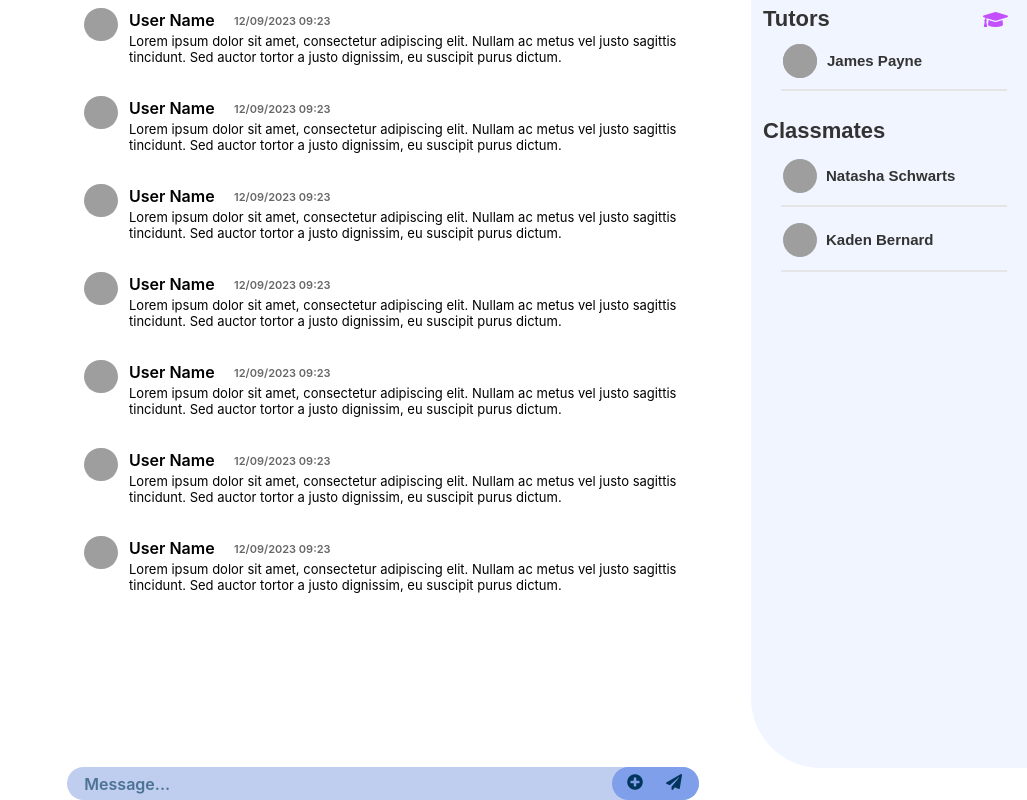
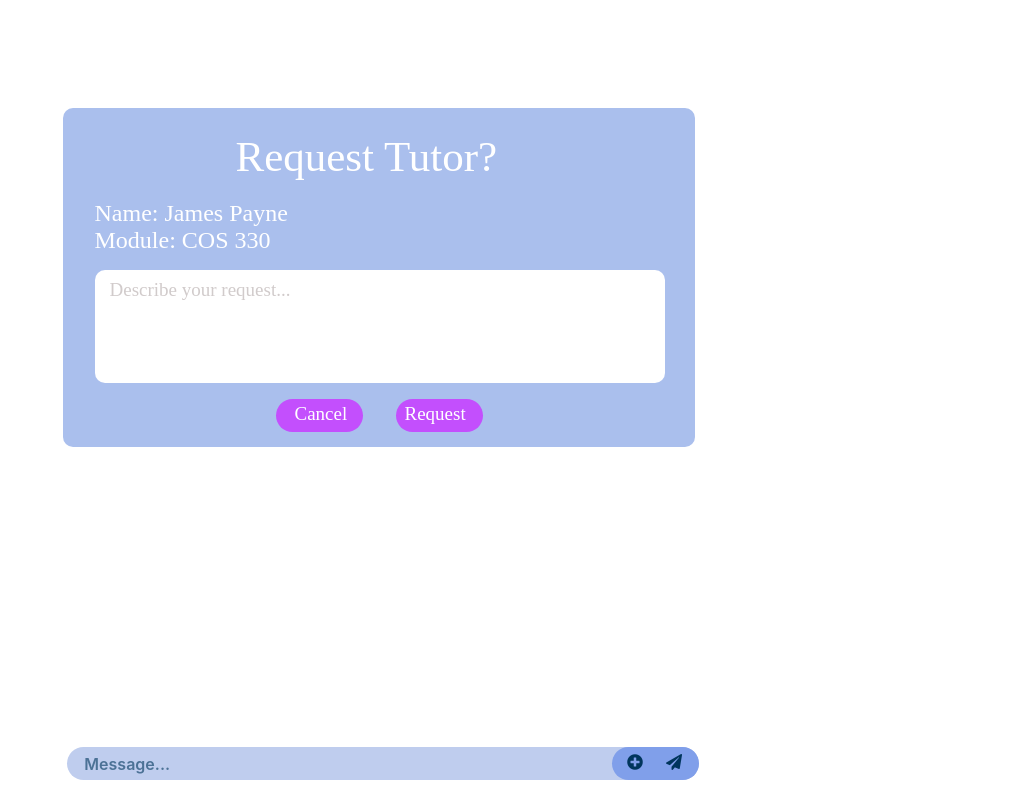
Before and after one commit to SameetKeshav/IMY320_Error-505, an Angular app: page / in a window 1280 px wide. Shown: the whole page, without its empty margins (253-1280 px from the left). Built offline with nearby package versions, Linux system fonts and the light colour scheme; grey boxes are pictures that could not be loaded.

Commit message:
Update app.component.html

```diff
--- a/src/app/app.component.html
+++ b/src/app/app.component.html
@@ -10,8 +10,146 @@
     />
   </head>
   <body>
-    <div class="modulePage" style="display: flex">
+    <div class="tutorPage" style="display: flex">
       <div
+        class="requestContainer"
+        style="width: 70%; position: relative; left: 24%"
+      >
+        <div
+          class="requestBack"
+          style="
+            width: 632px;
+            height: 339px;
+            left: 632px;
+            top: 439px;
+            position: absolute;
+            transform: rotate(-180deg);
+            transform-origin: 0 0;
+            background: #aabfed;
+            border-radius: 10px;
+          "
+        ></div>
+        <div
+          class="requestInput"
+          style="
+            width: 570px;
+            height: 113px;
+            left: 602px;
+            top: 375px;
+            position: absolute;
+            transform: rotate(-180deg);
+            transform-origin: 0 0;
+            background: white;
+            border-radius: 10px;
+          "
+        ></div>
+        <div
+          class="requestTitle"
+          style="
+            left: 173px;
+            top: 124px;
+            position: absolute;
+            color: white;
+            font-size: 43px;
+            font-family: Outfit;
+            font-weight: 500;
+            word-wrap: break-word;
+          "
+        >
+          Request Tutor?
+        </div>
+        <div
+          class="requestText"
+          style="
+            left: 32px;
+            top: 192px;
+            position: absolute;
+            color: white;
+            font-size: 24px;
+            font-family: Outfit;
+            font-weight: 500;
+            word-wrap: break-word;
+          "
+        >
+          Name: James Payne<br />Module: COS 330
+        </div>
+        <div
+          class="requestTextInput"
+          style="
+            left: 47px;
+            top: 271px;
+            position: absolute;
+            color: #d1cbcb;
+            font-size: 19px;
+            font-family: Outfit;
+            font-weight: 500;
+            word-wrap: break-word;
+          "
+        >
+          Describe your request...
+        </div>
+
+        <div
+          class="requestCancelBtn"
+          style="
+            width: 87px;
+            height: 33px;
+            left: 213px;
+            top: 391px;
+            position: absolute;
+            background: #c34ffd;
+            border-radius: 50px;
+          "
+        ></div>
+
+        <div
+          class="requestCancelText"
+          style="
+            left: 232px;
+            top: 395px;
+            position: absolute;
+            color: white;
+            font-size: 19px;
+            font-family: Outfit;
+            font-weight: 500;
+            word-wrap: break-word;
+          "
+        >
+          Cancel
+        </div>
+
+        <div
+          class="requestAcceptBtn"
+          style="
+            width: 87px;
+            height: 33px;
+            left: 333px;
+            top: 391px;
+            position: absolute;
+            background: #c34ffd;
+            border-radius: 50px;
+          "
+        ></div>
+
+        <div
+          class="requestAcceptText"
+          style="
+            left: 342px;
+            top: 395px;
+            position: absolute;
+            color: white;
+            font-size: 19px;
+            font-family: Outfit;
+            font-weight: 500;
+            word-wrap: break-word;
+          "
+        >
+          Request
+        </div>
+      </div>
+
+      <!-- //chat stuff -->
+      <!-- <div
         class="messages"
         style="
           width: 60%;
@@ -614,7 +752,7 @@
             </div>
           </div>
         </div>
-      </div>
+      </div> -->
 
       <!-- message bar -->
 
@@ -623,7 +761,7 @@
         style="
           width: 632px;
           height: 33px;
-          bottom: 0;
+          bottom: 2.5%;
           left: 25%;
           position: absolute;
         "
@@ -726,257 +864,6 @@
       </div>
 
       <!-- user bar -->
-
-      <div
-        class="usersContainer"
-        style="
-          width: 20%;
-          height: 80vh;
-          position: absolute;
-          right: 0px;
-          top: 0px;
-        "
-      >
-        <div
-          class="usersContainerStyles"
-          style="
-            width: 276px;
-            height: 120%;
-            right: 0px;
-            top: 0px;
-            position: absolute;
-            background: #f0f5ff;
-            border-bottom-left-radius: 70px;
-          "
-        ></div>
-        <div
-          class="usersContainerInner"
-          style="
-            width: 244px;
-            height: 265.75px;
-            right: 20px;
-            top: 6px;
-            position: absolute;
-          "
-        >
-          <div
-            class="tutorheader"
-            style="
-              width: 244px;
-              height: 28px;
-              left: 0px;
-              top: 0px;
-              position: absolute;
-            "
-          >
-            <div
-              class="tutorheader"
-              style="
-                width: 24px;
-                height: 24px;
-                left: 220px;
-                top: 4px;
-                position: absolute;
-                flex-direction: column;
-                justify-content: flex-start;
-                align-items: flex-start;
-                display: inline-flex;
-              "
-            >
-              <i
-                class="fas fa-graduation-cap"
-                style="font-size: 20px; color: #c34ffd"
-              ></i>
-            </div>
-            <div
-              class="tutorheaderText"
-              style="
-                left: 0px;
-                top: 0px;
-                position: absolute;
-                color: #333333;
-                font-size: 22px;
-                font-family: Outfit, sans-serif;
-                font-weight: 600;
-                word-wrap: break-word;
-              "
-            >
-              Tutors
-            </div>
-          </div>
-          <div
-            class="classHeader"
-            style="
-              left: 0px;
-              top: 112px;
-              position: absolute;
-              color: #333333;
-              font-size: 22px;
-              font-family: Outfit, sans-serif;
-              font-weight: 600;
-              word-wrap: break-word;
-            "
-          >
-            Classmates
-          </div>
-          <div
-            class="tutorContainer"
-            style="
-              width: 231px;
-              height: 34px;
-              left: 20px;
-              top: 38px;
-              position: absolute;
-            "
-          >
-            <img
-              class="tutorImg"
-              style="
-                width: 34px;
-                height: 34px;
-                left: 0px;
-                top: 0px;
-                position: absolute;
-                border-radius: 100px;
-                object-fit: cover;
-              "
-              src="https://media.istockphoto.com/id/597958694/photo/young-adult-male-student-in-the-lobby-of-a-university.jpg?s=612x612&w=0&k=20&c=QaNEzmcKrLJzmwOcu2lgwm1B7rm3Ouq2McYYdmoMGpU="
-            />
-            <div
-              class="tutorName"
-              style="
-                left: 44px;
-                top: 8px;
-                position: absolute;
-                color: #333333;
-                font-size: 15px;
-                font-family: Outfit, sans-serif;
-                font-weight: 700;
-                word-wrap: break-word;
-              "
-            >
-              James Payne
-            </div>
-          </div>
-          <div
-            class="usersContainer"
-            style="
-              width: 245px;
-              height: 34px;
-              left: 20px;
-              top: 153px;
-              position: absolute;
-            "
-          >
-            <div
-              class="userName"
-              style="
-                left: 43px;
-                top: 8px;
-                position: absolute;
-                color: #333333;
-                font-size: 15px;
-                font-family: Outfit, sans-serif;
-                font-weight: 700;
-                word-wrap: break-word;
-              "
-            >
-              Natasha Schwarts
-            </div>
-            <img
-              class="userImg"
-              style="
-                width: 34px;
-                height: 34px;
-                left: 0px;
-                top: 0px;
-                position: absolute;
-                border-radius: 100px;
-                object-fit: cover;
-              "
-              src="https://writestylesonline.com/wp-content/uploads/2018/11/Three-Statistics-That-Will-Make-You-Rethink-Your-Professional-Profile-Picture-1024x1024.jpg"
-            />
-          </div>
-          <div
-            class="usersContainer"
-            style="
-              width: 245px;
-              height: 34px;
-              left: 20px;
-              top: 217px;
-              position: absolute;
-            "
-          >
-            <div
-              class="userName"
-              style="
-                left: 43px;
-                top: 8px;
-                position: absolute;
-                color: #333333;
-                font-size: 15px;
-                font-family: Outfit, sans-serif;
-                font-weight: 700;
-                word-wrap: break-word;
-              "
-            >
-              Kaden Bernard
-            </div>
-            <img
-              class="userImg"
-              style="
-                width: 34px;
-                height: 34px;
-                left: 0px;
-                top: 0px;
-                position: absolute;
-                border-radius: 100px;
-                object-fit: cover;
-              "
-              src="https://remembermephotography.com/wp-content/uploads/2016/04/BD008cc.jpg"
-            />
-          </div>
-          <div
-            class="line1"
-            style="
-              width: 224px;
-              height: 0px;
-              left: 244px;
-              top: 85px;
-              position: absolute;
-              transform: rotate(-180deg);
-              transform-origin: 0 0;
-              border: 1px #e5e5e5 solid;
-            "
-          ></div>
-          <div
-            class="line2"
-            style="
-              width: 224.01px;
-              height: 0px;
-              left: 244px;
-              top: 201px;
-              position: absolute;
-              transform: rotate(180deg);
-              transform-origin: 0 0;
-              border: 1px #e5e5e5 solid;
-            "
-          ></div>
-          <div
-            class="line3"
-            style="
-              width: 224px;
-              height: 0px;
-              left: 244px;
-              top: 265.75px;
-              position: absolute;
-              transform: rotate(180deg);
-              transform-origin: 0 0;
-              border: 1px #e5e5e5 solid;
-            "
-          ></div>
-        </div>
-      </div>
     </div>
   </body>
 </html>
```
